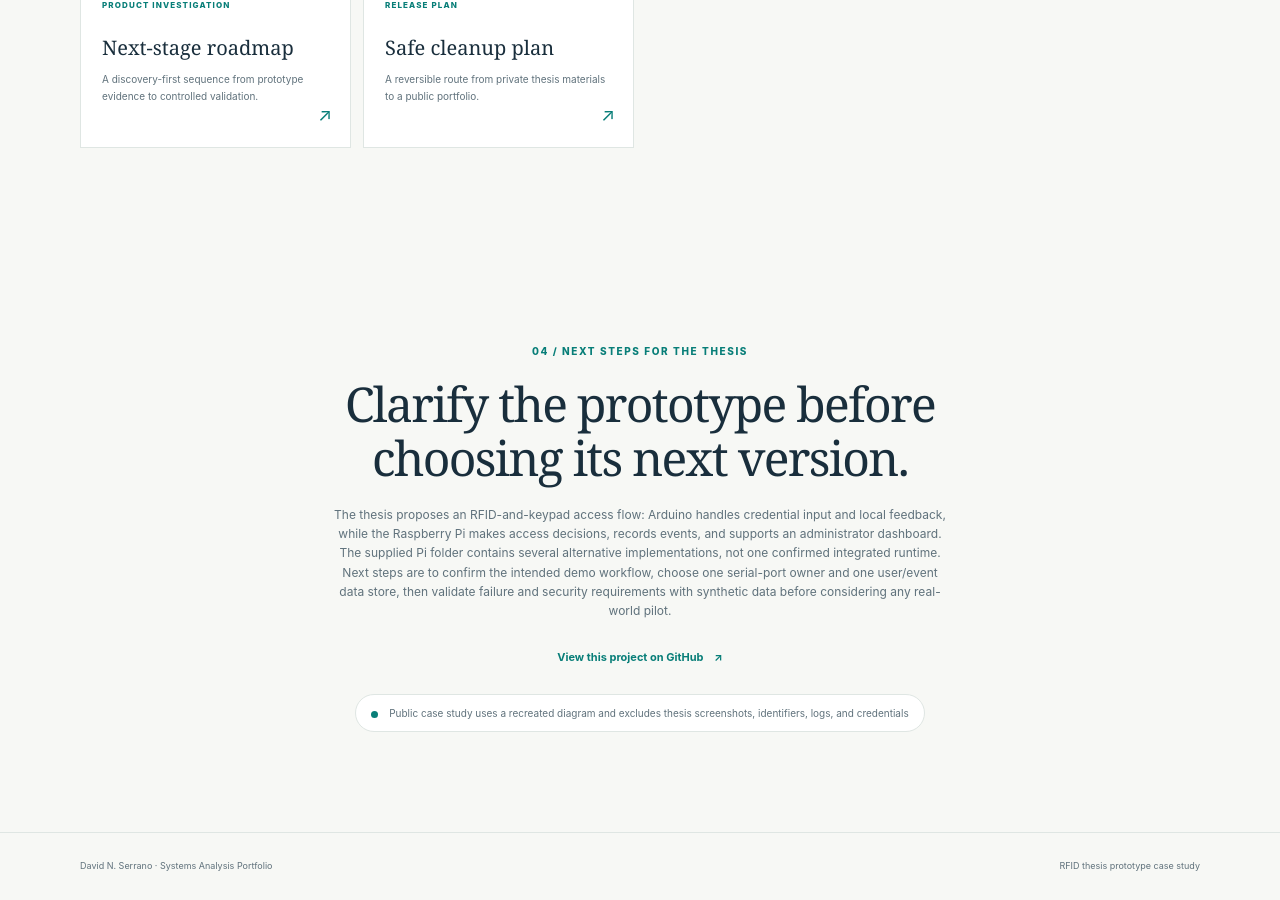
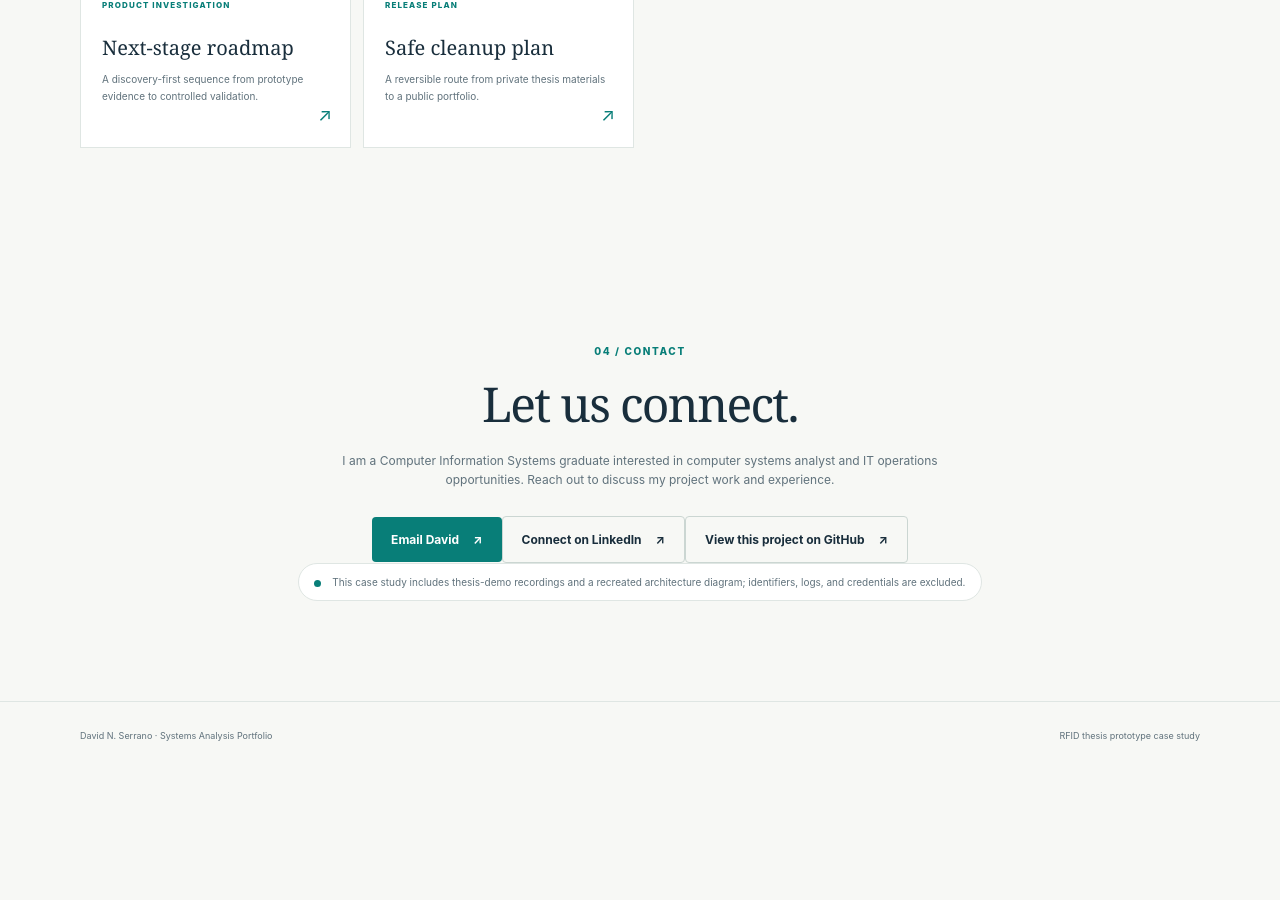
Before and after one commit to davidnserrano2-cmd/davidnserrano2-cmd.github.io, a Jekyll site: the page built from index.html, in a window 1280 px wide and 900 px high, scrolled down 5600 px. Built offline with Jekyll 4.4.1, drawn with Linux system fonts in a browser that asks for light colours; after the commit the page ends 6369 px from its top, so only the background shows below that.

Commit message:
Polish contact links and responsive architecture diagram

```diff
--- a/index.html
+++ b/index.html
@@ -94,4 +94,4 @@ description: A CIS graduate's systems-analysis portfolio, beginning with an hono
     <a class="evidence-card" href="{{ '/docs/PUBLIC_RELEASE.html' | relative_url }}"><span class="evidence-type">RELEASE PLAN</span><h3>Safe cleanup plan</h3><p>A reversible route from private thesis materials to a public portfolio.</p><span class="evidence-arrow">↗</span></a>
   </div>
 </section>
-<section id="contact" class="section wrap closeout"><p class="eyebrow">04 / NEXT STEPS FOR THE THESIS</p><h2>Clarify the prototype before choosing its next version.</h2><p>The thesis proposes an RFID-and-keypad access flow: Arduino handles credential input and local feedback, while the Raspberry Pi makes access decisions, records events, and supports an administrator dashboard. The supplied Pi folder contains several alternative implementations, not one confirmed integrated runtime. Next steps are to confirm the intended demo workflow, choose one serial-port owner and one user/event data store, then validate failure and security requirements with synthetic data before considering any real-world pilot.</p><p><a class="text-link" href="https://github.com/davidnserrano2-cmd/davidnserrano2-cmd.github.io">View this project on GitHub <span>↗</span></a></p><div class="closeout-note"><span class="status-dot"></span> Public case study uses a recreated diagram and excludes thesis screenshots, identifiers, logs, and credentials</div></section>
+<section id="contact" class="section wrap closeout"><p class="eyebrow">04 / CONTACT</p><h2>Let us connect.</h2><p>I am a Computer Information Systems graduate interested in computer systems analyst and IT operations opportunities. Reach out to discuss my project work and experience.</p><div class="contact-links"><a class="button button-primary" href="mailto:davidnserrano2@gmail.com">Email David <span>↗</span></a><a class="button button-secondary" href="https://www.linkedin.com/in/david-n-serrano-393787325" target="_blank" rel="noopener noreferrer">Connect on LinkedIn <span>↗</span></a><a class="button button-secondary" href="https://github.com/davidnserrano2-cmd/davidnserrano2-cmd.github.io">View this project on GitHub <span>↗</span></a></div><div class="closeout-note"><span class="status-dot"></span> This case study includes thesis-demo recordings and a recreated architecture diagram; identifiers, logs, and credentials are excluded.</div></section>
```
